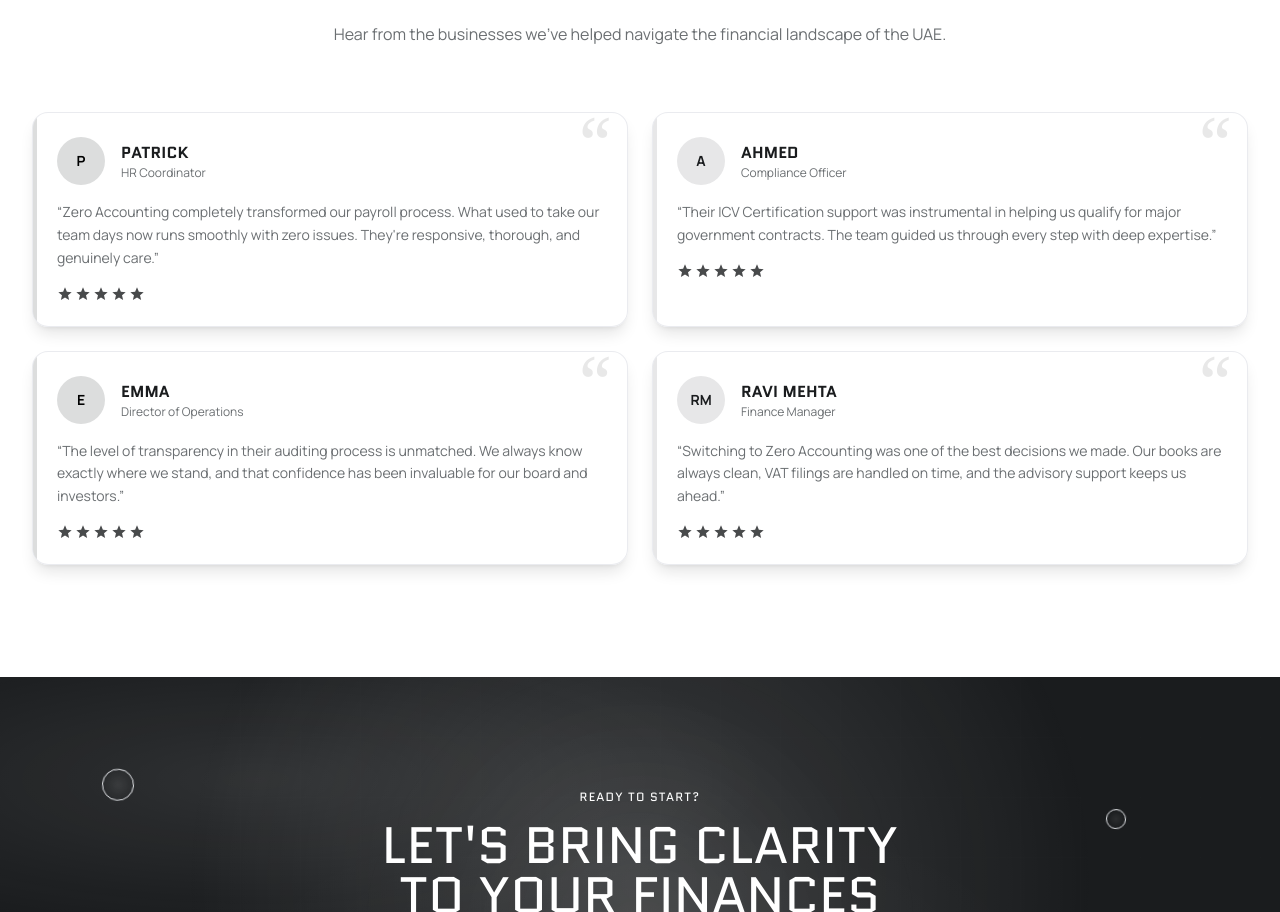
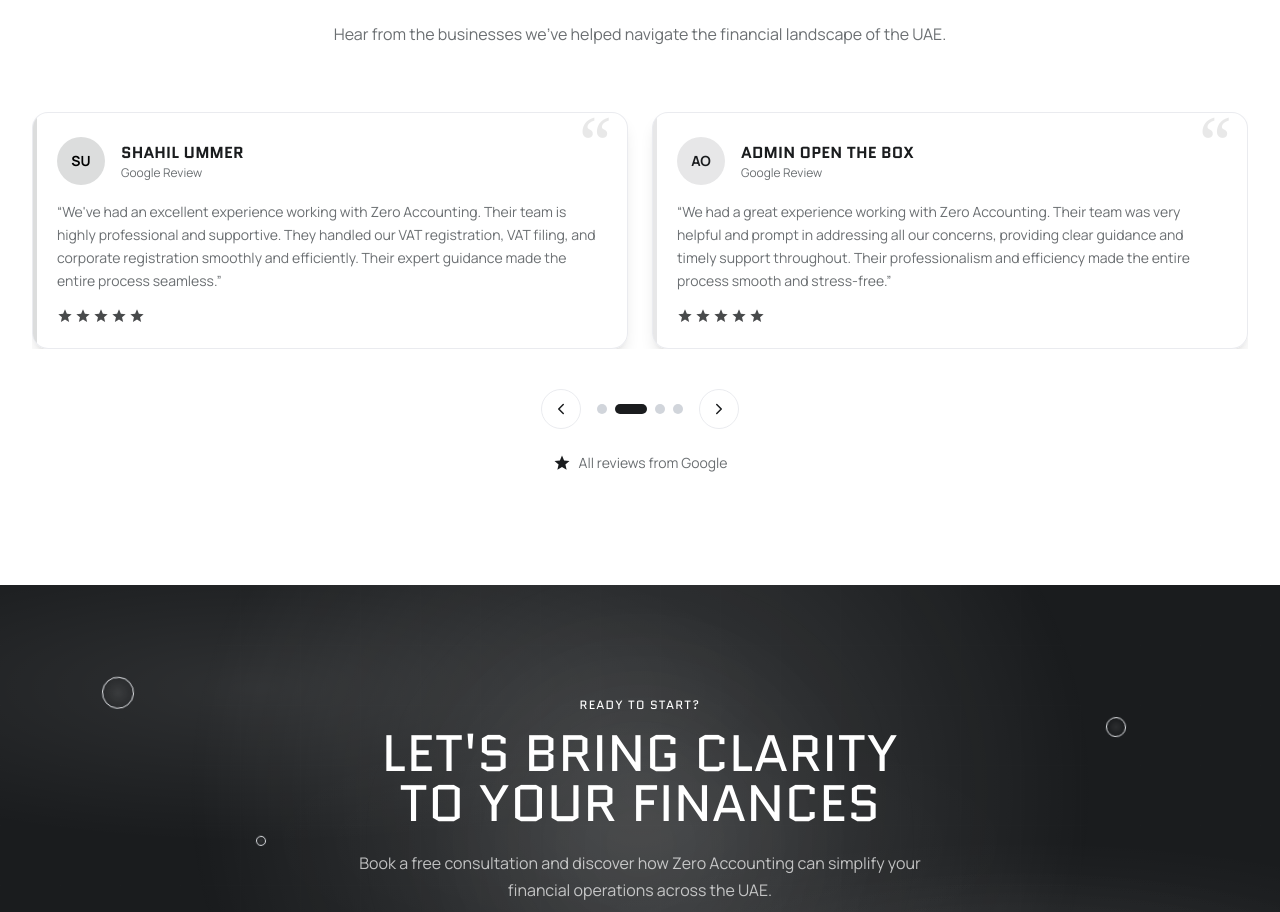
Before and after one commit to Fahis7/Zeroaccount, a React (Vite) app: page / in a window 1280 px wide. Shown: the part 4216-5128 px from the top of the page. Built offline with nearby package versions, Linux system fonts and the light colour scheme.

Commit message:
Replace mock testimonials with real Google reviews, add sliding carousel

```diff
--- a/src/components/Testimonials.jsx
+++ b/src/components/Testimonials.jsx
@@ -1,4 +1,6 @@
+import { useState, useEffect, useCallback } from "react";
 import { useTranslation } from "react-i18next";
+import { motion, AnimatePresence } from "framer-motion";
 import ScrollReveal from "./ScrollReveal.jsx";
 import TestimonialCard from "./TestimonialCard.jsx";
 import { testimonialInitialsColors } from "../data/testimonials.js";
@@ -6,9 +8,38 @@
 export default function Testimonials() {
   const { t } = useTranslation();
   const items = t("home.testimonials.items", { returnObjects: true });
+  const testimonialItems = Array.isArray(items) ? items : [];
 
-  // ── Guard against missing or invalid data ──
-  const testimonialItems = Array.isArray(items) ? items : [];
+  const cardsPerView = 2;
+  const totalPages = Math.ceil(testimonialItems.length / cardsPerView);
+  const [page, setPage] = useState(0);
+  const [direction, setDirection] = useState(1);
+
+  const goTo = useCallback(
+    (newPage) => {
+      setDirection(newPage > page ? 1 : -1);
+      setPage(newPage);
+    },
+    [page]
+  );
+
+  // Auto-slide every 5 seconds
+  useEffect(() => {
+    const timer = setInterval(() => {
+      setDirection(1);
+      setPage((prev) => (prev + 1) % totalPages);
+    }, 5000);
+    return () => clearInterval(timer);
+  }, [totalPages]);
+
+  const variants = {
+    enter: (dir) => ({ x: dir > 0 ? 300 : -300, opacity: 0 }),
+    center: { x: 0, opacity: 1 },
+    exit: (dir) => ({ x: dir > 0 ? -300 : 300, opacity: 0 }),
+  };
+
+  const startIdx = page * cardsPerView;
+  const visibleCards = testimonialItems.slice(startIdx, startIdx + cardsPerView);
 
   return (
     <section id="clients" className="bg-surface-raised py-28 dark:bg-[#0D0F12]">
@@ -23,23 +54,82 @@
           <p className="mt-4 text-muted dark:text-[#9A9FA5]">{t("home.testimonials.subtitle")}</p>
         </ScrollReveal>
 
-        <div className="mt-16 grid grid-cols-1 gap-6 sm:grid-cols-2">
-          {testimonialItems.length === 0 ? (
-            <p className="col-span-full text-center text-muted dark:text-[#9A9FA5]">
-              No testimonials available.
-            </p>
-          ) : (
-            testimonialItems.map((testimonial, index) => (
-              <ScrollReveal key={testimonial.name ?? index} delay={index * 0.08}>
-                <TestimonialCard
-                  name={testimonial.name}
-                  role={testimonial.role}
-                  quote={testimonial.quote}
-                  colorClass={testimonialInitialsColors[index % testimonialInitialsColors.length]}
-                />
-              </ScrollReveal>
-            ))
-          )}
+        {/* ─── Carousel ─── */}
+        <div className="relative mt-16 overflow-hidden">
+          <AnimatePresence custom={direction} mode="wait">
+            <motion.div
+              key={page}
+              custom={direction}
+              variants={variants}
+              initial="enter"
+              animate="center"
+              exit="exit"
+              transition={{ duration: 0.4, ease: "easeInOut" }}
+              className="grid grid-cols-1 gap-6 sm:grid-cols-2"
+            >
+              {visibleCards.map((testimonial, index) => {
+                const globalIndex = startIdx + index;
+                return (
+                  <TestimonialCard
+                    key={testimonial.name ?? globalIndex}
+                    name={testimonial.name}
+                    role={testimonial.role}
+                    quote={testimonial.quote}
+                    colorClass={testimonialInitialsColors[globalIndex % testimonialInitialsColors.length]}
+                  />
+                );
+              })}
+            </motion.div>
+          </AnimatePresence>
+        </div>
+
+        {/* ─── Navigation dots + arrows ─── */}
+        <div className="mt-10 flex items-center justify-center gap-4">
+          <button
+            type="button"
+            onClick={() => goTo((page - 1 + totalPages) % totalPages)}
+            className="flex h-10 w-10 items-center justify-center rounded-full border border-gray-200/80 text-ink transition-colors hover:bg-accent hover:text-white dark:border-white/10 dark:text-white dark:hover:bg-accent"
+            aria-label="Previous reviews"
+          >
+            <svg viewBox="0 0 24 24" width="18" height="18" fill="none" stroke="currentColor" strokeWidth="2" strokeLinecap="round" strokeLinejoin="round">
+              <path d="M15 18l-6-6 6-6" />
+            </svg>
+          </button>
+
+          <div className="flex gap-2">
+            {Array.from({ length: totalPages }).map((_, i) => (
+              <button
+                key={i}
+                type="button"
+                onClick={() => goTo(i)}
+                className={`h-2.5 rounded-full transition-all duration-300 ${
+                  i === page
+                    ? "w-8 bg-accent"
+                    : "w-2.5 bg-gray-300 hover:bg-gray-400 dark:bg-white/20 dark:hover:bg-white/40"
+                }`}
+                aria-label={`Go to page ${i + 1}`}
+              />
+            ))}
+          </div>
+
+          <button
+            type="button"
+            onClick={() => goTo((page + 1) % totalPages)}
+            className="flex h-10 w-10 items-center justify-center rounded-full border border-gray-200/80 text-ink transition-colors hover:bg-accent hover:text-white dark:border-white/10 dark:text-white dark:hover:bg-accent"
+            aria-label="Next reviews"
+          >
+            <svg viewBox="0 0 24 24" width="18" height="18" fill="none" stroke="currentColor" strokeWidth="2" strokeLinecap="round" strokeLinejoin="round">
+              <path d="M9 18l6-6-6-6" />
+            </svg>
+          </button>
+        </div>
+
+        {/* ─── Google badge ─── */}
+        <div className="mt-6 flex items-center justify-center gap-2 text-sm text-muted dark:text-[#9A9FA5]">
+          <svg viewBox="0 0 24 24" width="18" height="18" className="text-accent">
+            <path fill="currentColor" d="M12 17.27L18.18 21l-1.64-7.03L22 9.24l-7.19-.61L12 2 9.19 8.63 2 9.24l5.46 4.73L5.82 21z" />
+          </svg>
+          <span>All reviews from Google</span>
         </div>
       </div>
     </section>
--- a/src/i18n/ar.json
+++ b/src/i18n/ar.json
@@ -134,24 +134,44 @@
       "subtitle": "اسمع من الشركات التي ساعدناها في التنقل في المشهد المالي للإمارات.",
       "items": [
         {
-          "name": "باتريك",
-          "role": "منسق الموارد البشرية",
-          "quote": "غيّرت زيرو للمحاسبة عملية الرواتب لدينا بالكامل. ما كان يستغرق أياماً من فريقنا أصبح يعمل بسلاسة وبدون أي مشاكل. إنهم متجاوبون ودقيقون ويهتمون فعلاً."
+          "name": "Asif Ayub",
+          "role": "Google Review",
+          "quote": "I highly recommend Zero Accounting Services for their professionalism, accuracy, and exceptional customer service. Their team was responsive, detail-oriented, and truly dedicated to helping me manage my finances efficiently. Whether it's bookkeeping, tax preparation, or financial consulting, they go above and beyond to ensure everything is handled flawlessly."
         },
         {
-          "name": "أحمد",
-          "role": "مسؤول الامتثال",
-          "quote": "كان دعمهم لشهادة القيمة المحلية المضافة أساسياً في مساعدتنا للتأهل لعقود حكومية كبرى. أرشدنا الفريق في كل خطوة بخبرة عميقة."
+          "name": "Aslam Mohammed",
+          "role": "Google Review",
+          "quote": "Zero Accounting is truly the best accounting and tax services firm in the UAE! Their team is highly professional, knowledgeable, and responsive. From bookkeeping to VAT filing and financial reporting, they handle everything with accuracy and efficiency."
         },
         {
-          "name": "إيما",
-          "role": "مديرة العمليات",
-          "quote": "مستوى الشفافية في عملية التدقيق لديهم لا مثيل له. نعرف دائماً أين نقف بالضبط، وهذه الثقة كانت لا تقدر بثمن لمجلس إدارتنا ومستثمرينا."
+          "name": "Shahil Ummer",
+          "role": "Google Review",
+          "quote": "We've had an excellent experience working with Zero Accounting. Their team is highly professional and supportive. They handled our VAT registration, VAT filing, and corporate registration smoothly and efficiently. Their expert guidance made the entire process seamless."
         },
         {
-          "name": "رافي ميهتا",
-          "role": "مدير مالي",
-          "quote": "كان التحول إلى زيرو للمحاسبة من أفضل القرارات التي اتخذناها. دفاترنا نظيفة دائماً وإقرارات الضريبة تُقدم في الوقت المحدد والدعم الاستشاري يبقينا في المقدمة."
+          "name": "Admin Open The Box",
+          "role": "Google Review",
+          "quote": "We had a great experience working with Zero Accounting. Their team was very helpful and prompt in addressing all our concerns, providing clear guidance and timely support throughout. Their professionalism and efficiency made the entire process smooth and stress-free."
+        },
+        {
+          "name": "Fathima Azeez",
+          "role": "Google Review",
+          "quote": "If you're a small or mid-sized business owner in the UAE looking for dependable accounting support, I highly recommend Zero Accounting. The team is knowledgeable, responsive, and truly understands UAE regulations. They made our bookkeeping and VAT filing simple and stress-free!"
+        },
+        {
+          "name": "Ton Sebastian",
+          "role": "Google Review",
+          "quote": "Exceptional service. The team at Zero Accounting in UAE is professional, efficient, and knowledgeable. They streamlined our financial processes, identified areas for improvement, and provided expert guidance. Their attention to detail is outstanding."
+        },
+        {
+          "name": "Qamar Zaib",
+          "role": "Google Review",
+          "quote": "So far I have had a fantastic experience with Zero Accounting especially with Mr Raeez. He has been very knowledgeable, professional and responsive, answered all my queries. Strongly recommended for CT Filings!"
+        },
+        {
+          "name": "Navid Fahandezh",
+          "role": "Google Review",
+          "quote": "We've used Zero for over a year now to manage our accounting & PRO services for our business. Their responsiveness and care in the service cannot be faulted and they have been able to help us with many documentations and issues. Cannot recommend the team enough."
         }
       ]
     },
--- a/src/i18n/en.json
+++ b/src/i18n/en.json
@@ -134,24 +134,44 @@
       "subtitle": "Hear from the businesses we've helped navigate the financial landscape of the UAE.",
       "items": [
         {
-          "name": "Patrick",
-          "role": "HR Coordinator",
-          "quote": "Zero Accounting completely transformed our payroll process. What used to take our team days now runs smoothly with zero issues. They're responsive, thorough, and genuinely care."
+          "name": "Asif Ayub",
+          "role": "Google Review",
+          "quote": "I highly recommend Zero Accounting Services for their professionalism, accuracy, and exceptional customer service. Their team was responsive, detail-oriented, and truly dedicated to helping me manage my finances efficiently. Whether it's bookkeeping, tax preparation, or financial consulting, they go above and beyond to ensure everything is handled flawlessly."
         },
         {
-          "name": "Ahmed",
-          "role": "Compliance Officer",
-          "quote": "Their ICV Certification support was instrumental in helping us qualify for major government contracts. The team guided us through every step with deep expertise."
+          "name": "Aslam Mohammed",
+          "role": "Google Review",
+          "quote": "Zero Accounting is truly the best accounting and tax services firm in the UAE! Their team is highly professional, knowledgeable, and responsive. From bookkeeping to VAT filing and financial reporting, they handle everything with accuracy and efficiency."
         },
         {
-          "name": "Emma",
-          "role": "Director of Operations",
-          "quote": "The level of transparency in their auditing process is unmatched. We always know exactly where we stand, and that confidence has been invaluable for our board and investors."
+          "name": "Shahil Ummer",
+          "role": "Google Review",
+          "quote": "We've had an excellent experience working with Zero Accounting. Their team is highly professional and supportive. They handled our VAT registration, VAT filing, and corporate registration smoothly and efficiently. Their expert guidance made the entire process seamless."
         },
         {
-          "name": "Ravi Mehta",
-          "role": "Finance Manager",
-          "quote": "Switching to Zero Accounting was one of the best decisions we made. Our books are always clean, VAT filings are handled on time, and the advisory support keeps us ahead."
+          "name": "Admin Open The Box",
+          "role": "Google Review",
+          "quote": "We had a great experience working with Zero Accounting. Their team was very helpful and prompt in addressing all our concerns, providing clear guidance and timely support throughout. Their professionalism and efficiency made the entire process smooth and stress-free."
+        },
+        {
+          "name": "Fathima Azeez",
+          "role": "Google Review",
+          "quote": "If you're a small or mid-sized business owner in the UAE looking for dependable accounting support, I highly recommend Zero Accounting. The team is knowledgeable, responsive, and truly understands UAE regulations. They made our bookkeeping and VAT filing simple and stress-free!"
+        },
+        {
+          "name": "Ton Sebastian",
+          "role": "Google Review",
+          "quote": "Exceptional service. The team at Zero Accounting in UAE is professional, efficient, and knowledgeable. They streamlined our financial processes, identified areas for improvement, and provided expert guidance. Their attention to detail is outstanding."
+        },
+        {
+          "name": "Qamar Zaib",
+          "role": "Google Review",
+          "quote": "So far I have had a fantastic experience with Zero Accounting especially with Mr Raeez. He has been very knowledgeable, professional and responsive, answered all my queries. Strongly recommended for CT Filings!"
+        },
+        {
+          "name": "Navid Fahandezh",
+          "role": "Google Review",
+          "quote": "We've used Zero for over a year now to manage our accounting & PRO services for our business. Their responsiveness and care in the service cannot be faulted and they have been able to help us with many documentations and issues. Cannot recommend the team enough."
         }
       ]
     },
```
